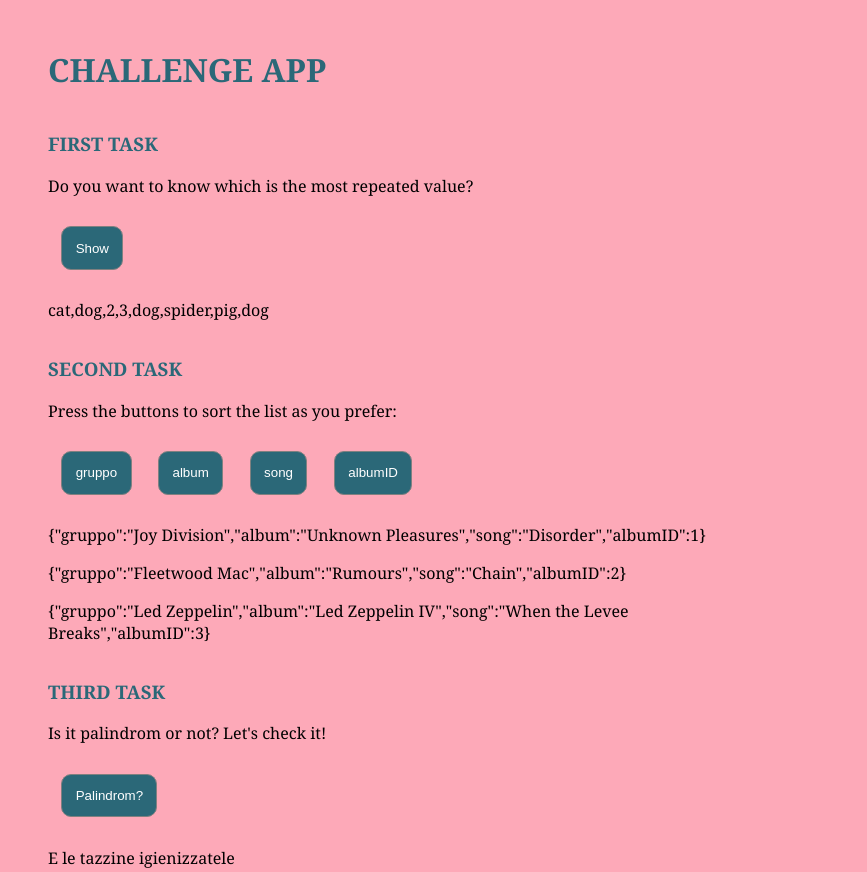
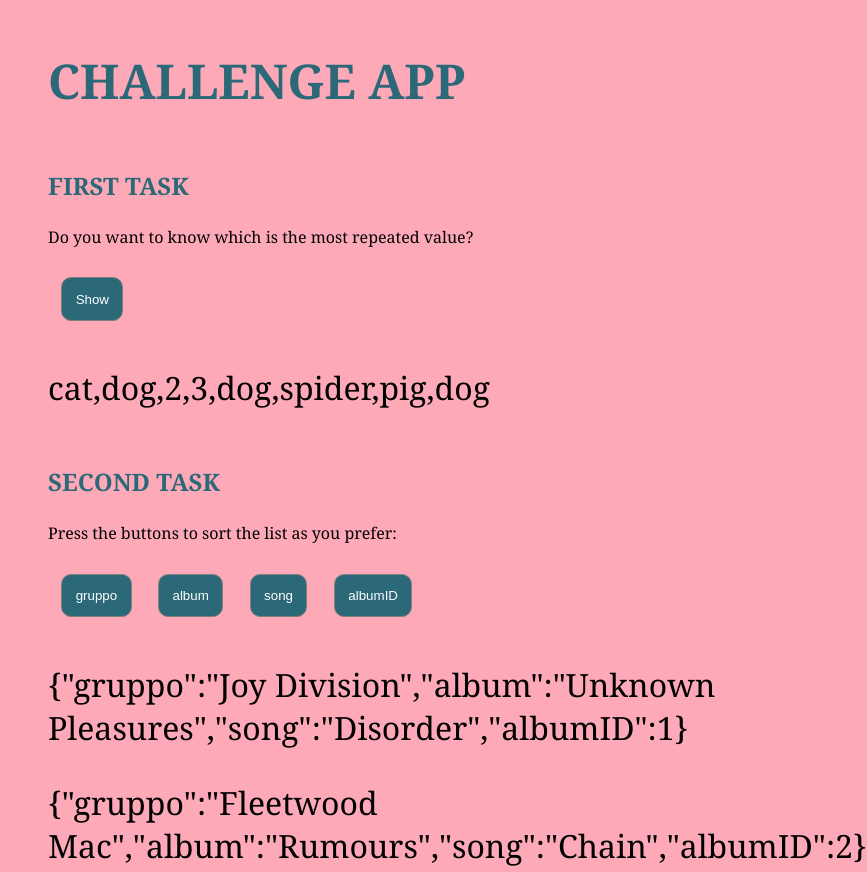
Before and after one commit to LucaBert89/electron-challenge-app, an Electron app: page src/index.html in a window 800 px wide. Shown: the top 872 px of the page, 867 px wide, since content can reach past the window. Drawn offline with Linux system fonts and the light colour scheme.

Commit message:
change-style-font-size

```diff
--- a/src/assets/style/index.css
+++ b/src/assets/style/index.css
@@ -7,6 +7,7 @@
 
 .app-task__main-title {
     color: #2B6878;
+    font-size:3em;
 }
 
 .app-task__container {
@@ -17,6 +18,7 @@
 
 .app-task__task-title {
     color:#2B6878;
+    font-size:1.5em;
 }
 
 .app-task__button, .app-task__sort-button {
@@ -35,3 +37,7 @@
     color: #2B6878;
     font-size:1.5em;
 }
+
+.app-task__result_0, .app-task__result_1, .app-task__result_2 {
+    font-size: 2em;
+}
```
